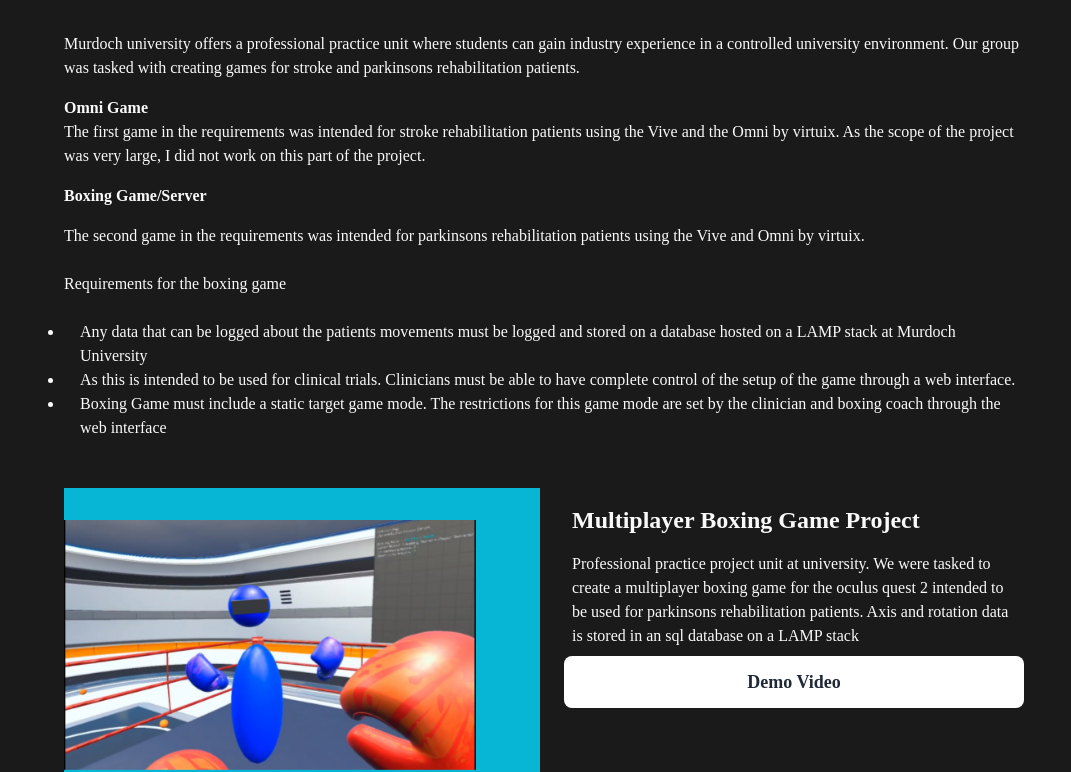
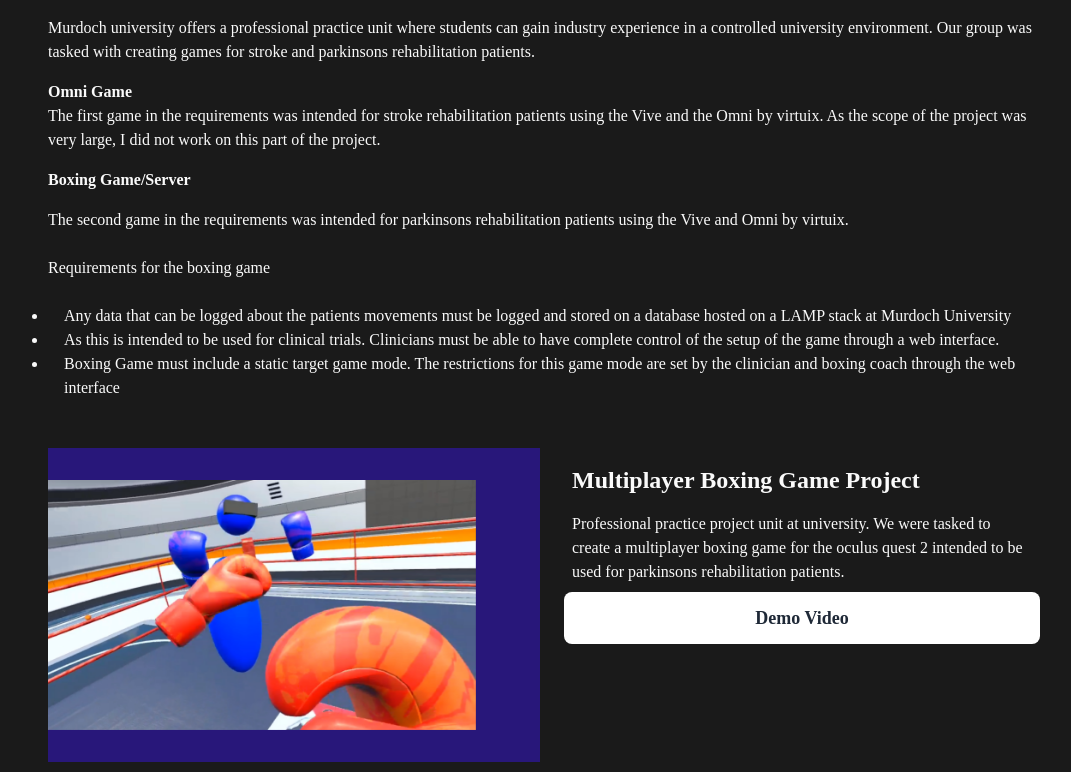
Before and after one commit to Bifdus/porfoliosite, a React (Create React App) app: page / in a window 1280 px wide. Shown: the part 2636-3408 px from the top of the page, without its empty margins (92-1163 px from the left). Built offline with nearby package versions, Linux system fonts and the light colour scheme.

Commit message:
CSS Changes
Removal of unused code.

```diff
--- a/src/components/Project.jsx
+++ b/src/components/Project.jsx
@@ -3,31 +3,12 @@ import React from 'react';
 const Project = (props) => {
   return (
     <>
-      <div className='bg-cyan-500'>
-        <div className='flex mb-12'>
+      <div className='bg-[rgba(50,22,187,0.60)]'>
+        <div className='flex mb-8'>
           <div
             style={{ backgroundImage: `url(${props.image})` }}
             className='mt-8 mr-16 group container  justify-center items-center mx-auto relative z-0 content-div'
-          >
-            {/* Hover effects */}
-            <div className='opacity-0 group-hover:opacity-100'>
-              <span className='text-2xl font-bold text-white tracking-wider'>
-                {props.text}
-              </span>
-              <div className='pt-8 text-center'>
-                <a href='/'>
-                  <button className='text-center rounded-lg px-4 py-3 m-2 bg-white text-gray-800 font-bold text-lg'>
-                    Demo
-                  </button>
-                </a>
-                <a href='/'>
-                  <button className='text-center rounded-lg px-4 py-3 m-2 bg-white text-gray-800 font-bold text-lg'>
-                    Code
-                  </button>
-                </a>
-              </div>
-            </div>
-          </div>
+          ></div>
         </div>
       </div>
 
@@ -38,8 +19,7 @@ const Project = (props) => {
         <p className='mx-4'>
           Professional practice project unit at university. We were tasked to
           create a multiplayer boxing game for the oculus quest 2 intended to be
-          used for parkinsons rehabilitation patients. Axis and rotation data is
-          stored in an sql database on a LAMP stack
+          used for parkinsons rehabilitation patients.
         </p>
         <a href='https://www.veed.io/view/4b6f9255-544d-45e7-9dc7-fcad99a63b53'>
           <div className='text-center rounded-lg px-4 py-3 m-2 bg-white text-gray-800 font-bold text-lg'>
--- a/src/components/Projects.jsx
+++ b/src/components/Projects.jsx
@@ -1,5 +1,5 @@
 import React from 'react';
-import ProjectImage from '../assets/boxing-game.jpg';
+import ProjectImage from '../assets/boxing-game-2.jpg';
 import Project from './Project';
 
 const Projects = () => {
@@ -8,7 +8,7 @@ const Projects = () => {
       name='projects'
       className='w-full pt-16 md:h-full text-neutral-50 bg-[#1a1a1a]'
     >
-      <div className='max-w-[1000px] mx-auto p-4 flex flex-col justify-center w-full h-full'>
+      <div className='max-w-[1000px] mx-auto flex flex-col justify-center w-full h-full'>
         <div className='pb-8'>
           <h2 className='text-4xl font-bold inline border-b-4 text-neutral-50 border-cyan-800'>
             Projects
```
Also changed, not shown: src/assets/boxing-game-2.jpg (added).
